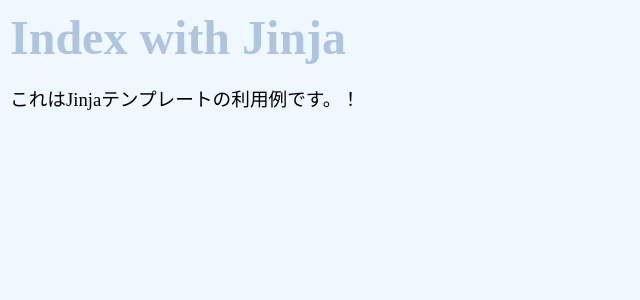
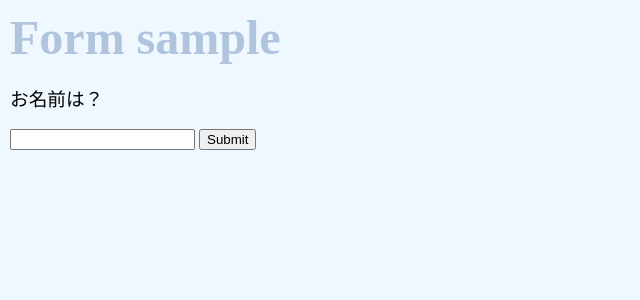
Before and after one commit to grasshopper-dev/flask_app_001, a Flask app: page / in a window 1280 px wide. Shown: the top 300 px of the page, without its empty margins (0-640 px from the left). Run offline with Flask 2, Linux system fonts and the light colour scheme.

Commit message:
form送信の検証

```diff
--- a/app.py
+++ b/app.py
@@ -1,15 +1,15 @@
-from flask import Flask, render_template, url_for
+from flask import Flask, render_template, url_for, request
 
 app = Flask(__name__)
 
-@app.route('/')
+@app.route('/', methods=['GET'])
 def index():
-    return render_template('index.html', title="Index with Jinja", message="これはJinjaテンプレートの利用例です。！")
+    return render_template('index.html', title="Form sample", message="お名前は？")
 
-@app.route('/<id>/<password>')
-def index2(id, password):
-    msg = 'id: %s, password: %s' %(id, password)
-    return render_template('index.html', title="Index with Jinja", message=msg)
+@app.route('/', methods=['POST'])
+def form():
+    field = request.form['field']
+    return render_template('index.html', title="Form sample", message="こんにちは、%sさん！" % field)
 
 
 if __name__ == '__main__':
--- a/templates/index.html
+++ b/templates/index.html
@@ -13,5 +13,11 @@
     <body>
         <h1>{{title}}</h1>
         <p>{{message}}</p>
+        <div>
+            <form method="POST" action="/">
+                <input type="text" name="field">
+                <input type="submit">
+            </form>
+        </div>
     </body>
 </html>
```
